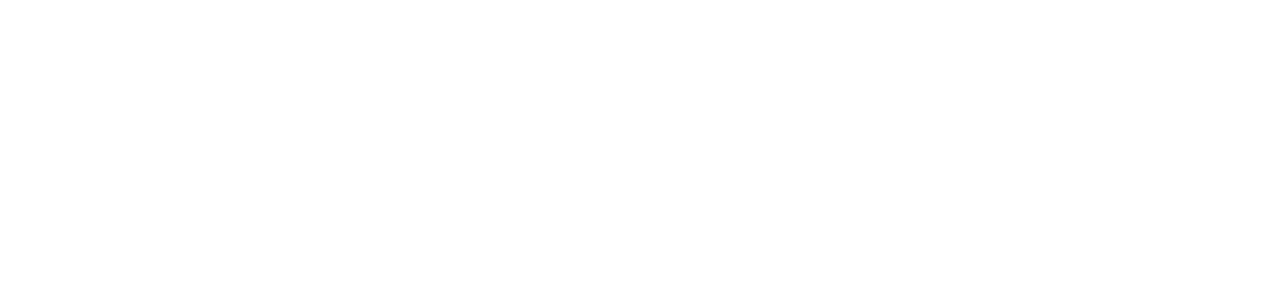
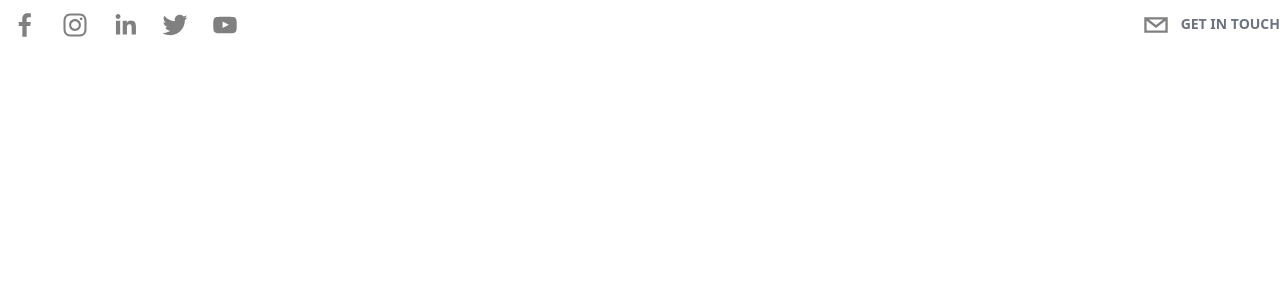
Before and after one commit to CoderMariusz/portfolio-v2.0, a Next.js app: page / in a window 1280 px wide. Shown: the top 300 px of the page. Built offline with nearby package versions, Linux system fonts and the light colour scheme.

Commit message:
create header component

```diff
--- /dev/null
+++ b/components/Header.jsx
@@ -0,0 +1,62 @@
+import { SocialIcon } from 'react-social-icons';
+import { motion } from 'framer-motion';
+function Header() {
+  return (
+    <header className='sticky flex flex-row justify-between max-w-7xl'>
+      <motion.div
+        initial={{
+          x: -500,
+          opacity: 0,
+          scale: 0.5
+        }}
+        animate={{
+          x: 0,
+          opacity: 1,
+          scale: 1
+        }}
+        transition={{
+          duration: 1.5
+        }}
+        className='flex flex-row items-center'>
+        <SocialIcon
+          url='https://www.facebook.com/'
+          fgColor='gray'
+          bgColor='transparent'
+        />
+        <SocialIcon
+          url='https://www.instagram.com/'
+          fgColor='gray'
+          bgColor='transparent'
+        />
+        <SocialIcon
+          url='https://www.linkedin.com/'
+          fgColor='gray'
+          bgColor='transparent'
+        />
+        <SocialIcon
+          url='https://www.twitter.com/'
+          fgColor='gray'
+          bgColor='transparent'
+        />
+        <SocialIcon
+          url='https://www.youtube.com/'
+          fgColor='gray'
+          bgColor='transparent'
+        />
+      </motion.div>
+      <div>
+        <SocialIcon
+          network='email'
+          url='mailto:coder.mariusz@gmail.com'
+          fgColor='gray'
+          bgColor='transparent'
+        />
+        <p className='uppercase hidden text-gray-500 font-bold text-sm md:inline-flex sm:'>
+          GET IN TOUCH
+        </p>
+      </div>
+    </header>
+  );
+}
+
+export default Header;
--- a/package.json
+++ b/package.json
@@ -12,9 +12,11 @@
     "@next/font": "13.0.7",
     "eslint": "8.30.0",
     "eslint-config-next": "13.0.7",
+    "framer-motion": "^7.10.3",
     "next": "13.0.7",
     "react": "18.2.0",
-    "react-dom": "18.2.0"
+    "react-dom": "18.2.0",
+    "react-social-icons": "^5.15.0"
   },
   "devDependencies": {
     "autoprefixer": "^10.4.13",
--- a/pages/index.js
+++ b/pages/index.js
@@ -1,4 +1,5 @@
 import Head from 'next/head';
+import Header from '../components/Header';
 
 export default function Home() {
   return (
@@ -15,6 +16,7 @@
         />
       </Head>
       {/* TODO: Header*/}
+      <Header />
       {/* TODO: Hero*/}
       {/* TODO: About*/}
       {/* TODO: Experience*/}
```
Also changed, not shown: 1 other file (tests, documents, lock files or other folders).
